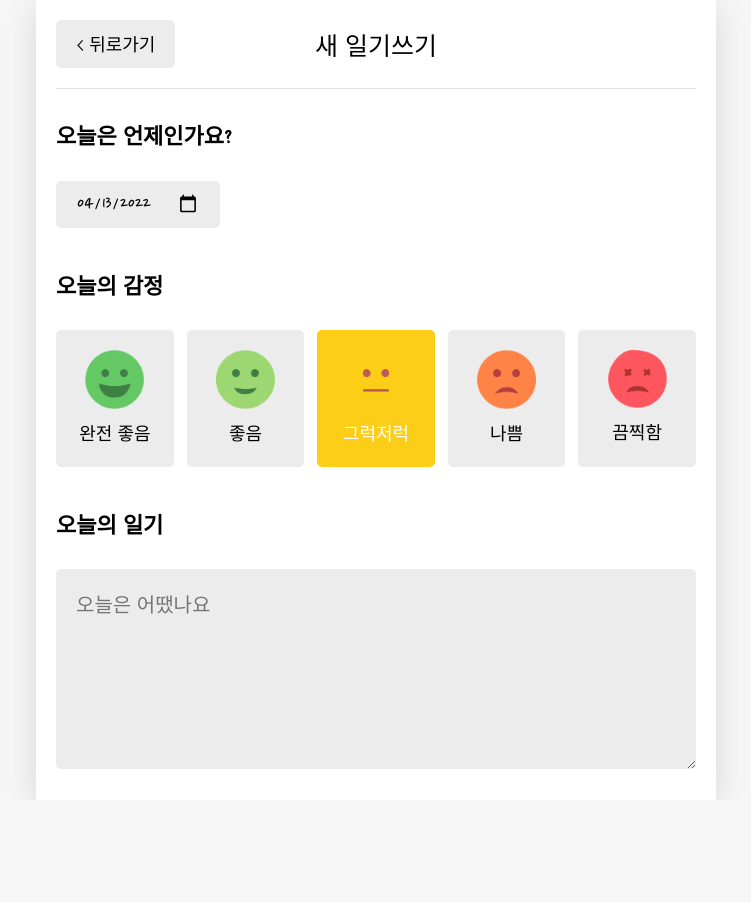
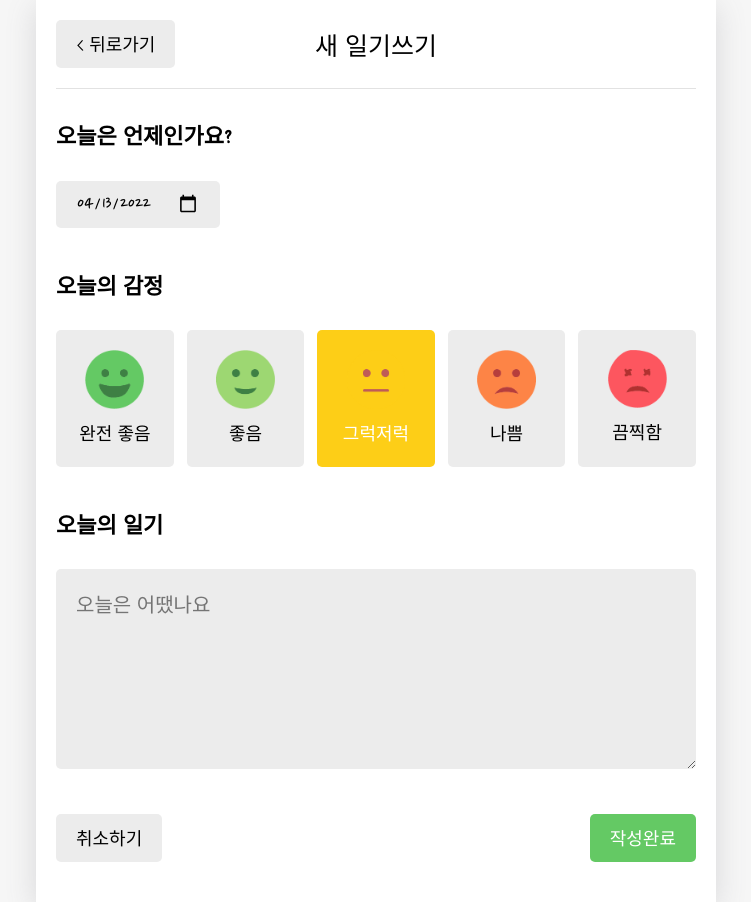
Before and after one commit to Choi-HyunHo/emotion-diary, a React (Create React App) app: page /new in a window 1280 px wide. Shown: the whole page, without its empty margins (264-1015 px from the left). Before the commit the page ends 800 px from the top, so only its background shows below. Built offline with nearby package versions, Linux system fonts and the light colour scheme; a web font is replaced by a local one.

Commit message:
✨ DiaryEditor - onCreate

```diff
--- a/src/App.css
+++ b/src/App.css
@@ -220,6 +220,12 @@ header button {
   padding: 20px;
 }
 
+.DiaryEditor .control_box {
+  display: flex;
+  justify-content: space-between;
+  align-items: center;
+}
+
 /* Emotion_item */
 .emotion_item {
   border-radius: 5px;
--- a/src/components/DiaryEditor.js
+++ b/src/components/DiaryEditor.js
@@ -1,5 +1,6 @@
-import { useRef, useState } from 'react';
+import { useRef, useState, useContext } from 'react';
 import { useNavigate } from 'react-router-dom';
+import { DiaryDispatchContext } from '../App';
 
 import MyHeader from './MyHeader';
 import Mybutton from './MyButton';
@@ -53,6 +54,18 @@ const DiaryEditor = () => {
   // 날짜
   const [date, setDate] = useState(getStringDate(new Date()));
 
+  // 작성완료
+  const { onCreate } = useContext(DiaryDispatchContext);
+  const handleSubmit = () => {
+    if (content.length < 1) {
+      contentRef.current.focus();
+      return;
+    }
+
+    onCreate(date, content, emotion);
+    navigate('/', { replace: true });
+  };
+
   return (
     <div className="DiaryEditor">
       <MyHeader
@@ -97,6 +110,16 @@ const DiaryEditor = () => {
             />
           </div>
         </section>
+        <section>
+          <div className="control_box">
+            <Mybutton text={'취소하기'} onClick={() => navigate(-1)}></Mybutton>
+            <Mybutton
+              text={'작성완료'}
+              type={'positive'}
+              onClick={handleSubmit}
+            ></Mybutton>
+          </div>
+        </section>
       </div>
     </div>
   );
```
